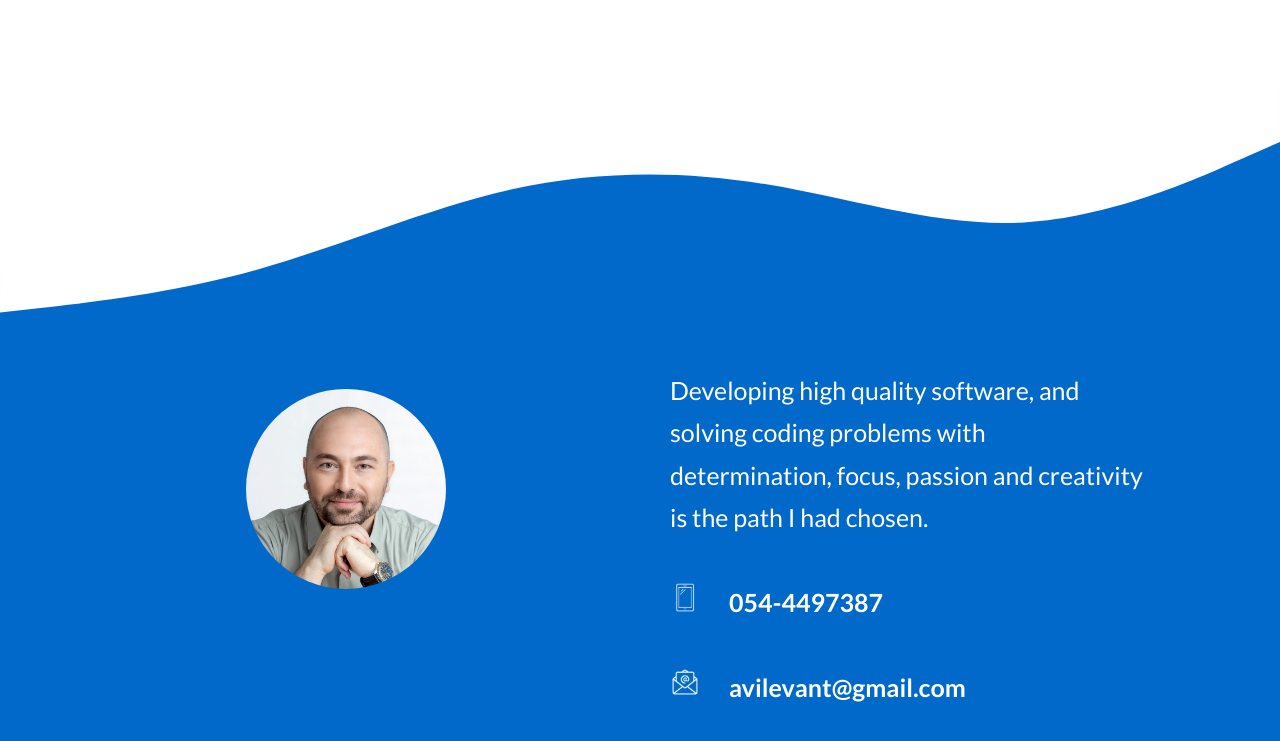
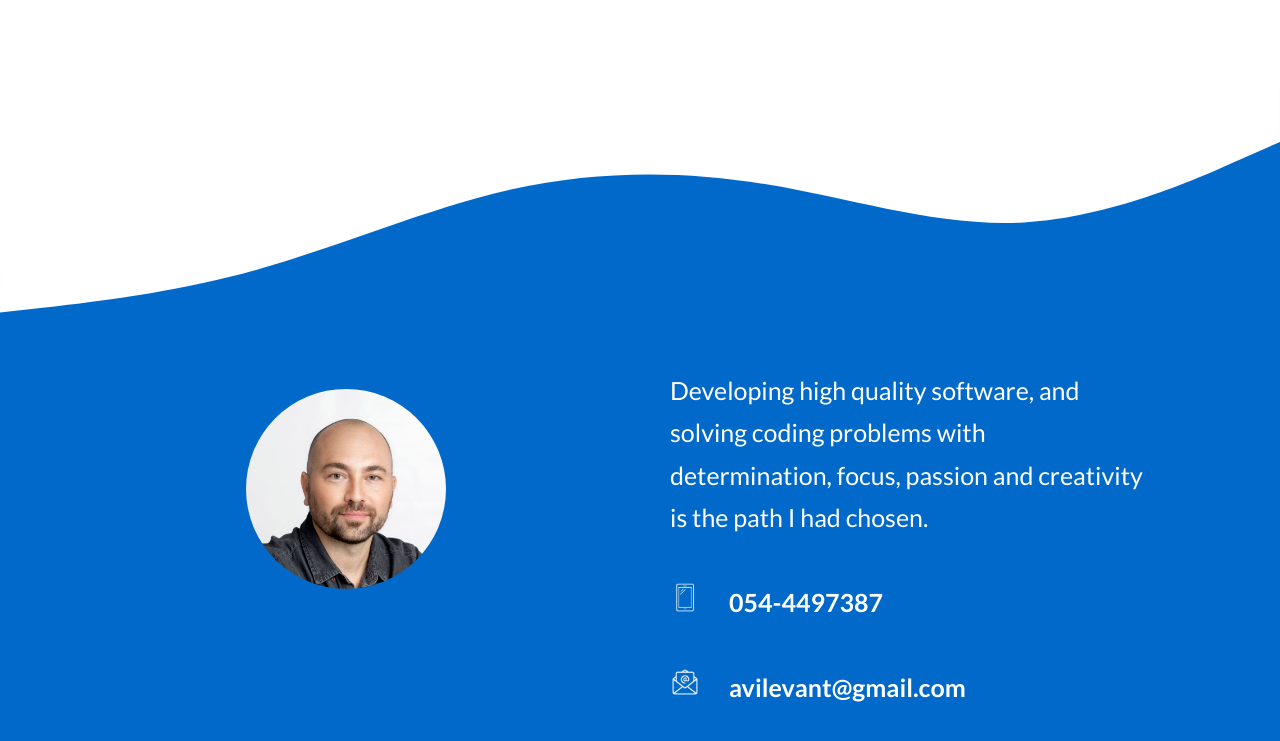
Before and after one commit to avilevant/project-portfolio, a website: page index.html in a window 1280 px wide. Shown: the part 3280-4021 px from the top of the page. Drawn offline with Linux system fonts and the light colour scheme.

Commit message:
change profile pic

```diff
--- a/index.html
+++ b/index.html
@@ -211,7 +211,7 @@
             <div class="col-1-of-2">
                 <div class="footer__contact">
                     <figure class="footer__contact__shape">
-                        <img src="img/IMG_0087_pp.jpg" alt="me" class="footer__contact__shape__img">
+                        <img src="img/IMG_0099_pp.jpg" alt="me" class="footer__contact__shape__img">
                     </figure>
 
 
```
Also changed, not shown: IMG_0087_pp.jpg (deleted), img/IMG_0099_pp.jpg (added), mylogo.png (deleted), 2 other files.
